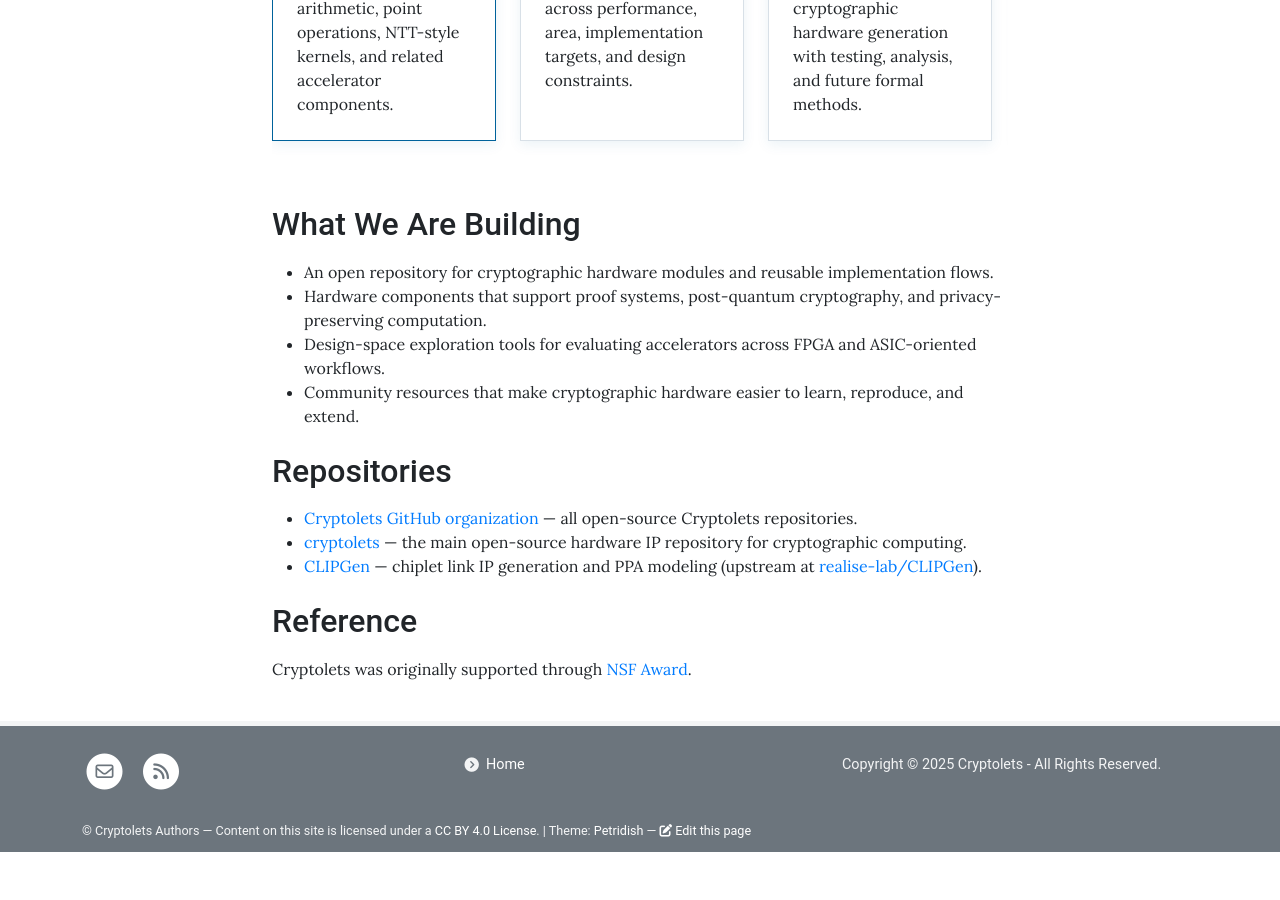
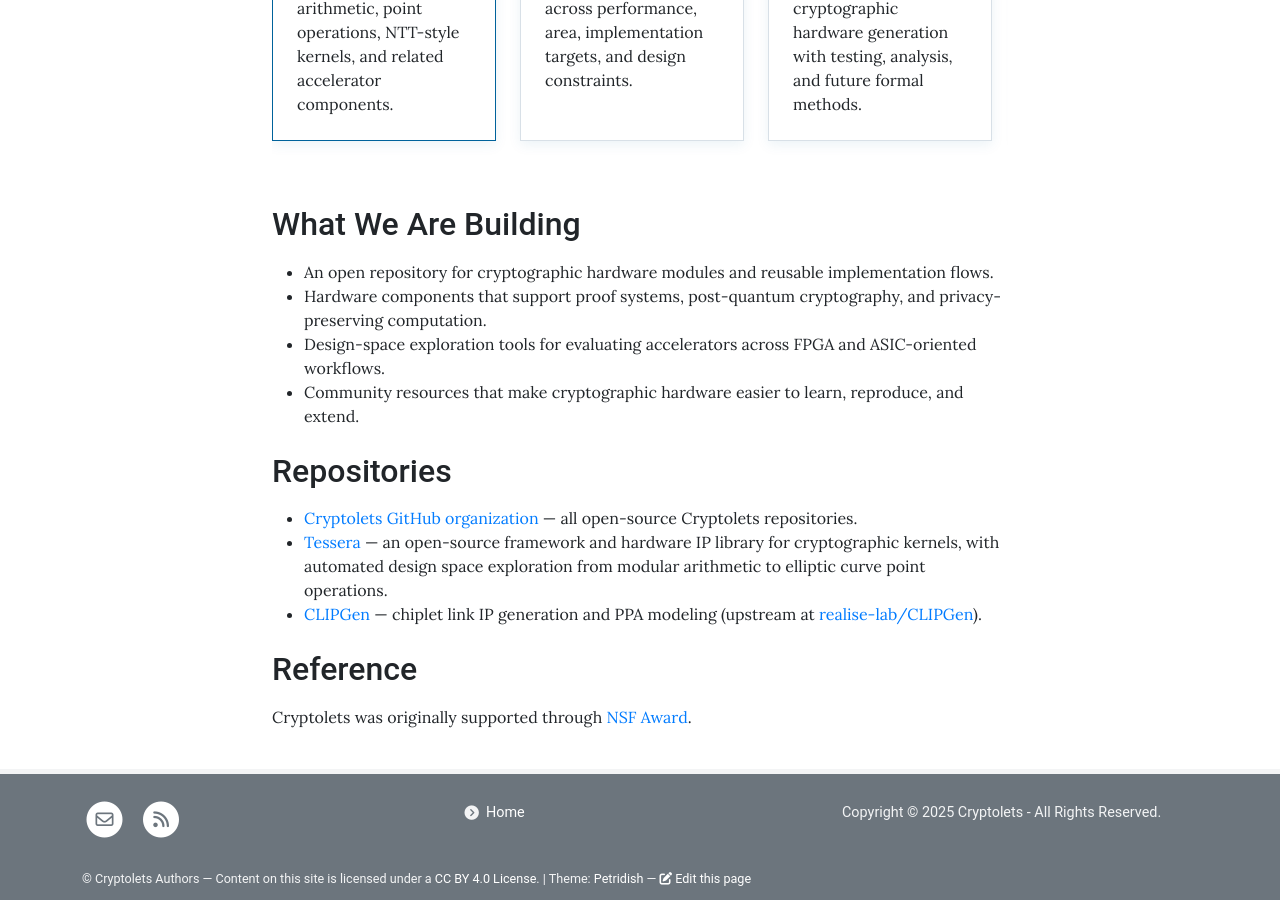
Before and after one commit to cryptolets/cryptolets.github.io, a Jekyll site: the page built from pages/home.md, in a window 1280 px wide and 900 px high, scrolled down 1452 px. Built offline with Jekyll 4.4.1, drawn with Linux system fonts in a browser that asks for light colours; before the commit the page ends 2304 px from its top, so only the background shows below that.

Commit message:
update name

```diff
--- a/pages/home.md
+++ b/pages/home.md
@@ -122,8 +122,8 @@
       &mdash; all open-source Cryptolets repositories.
     </li>
     <li>
-      <a href="https://github.com/cryptolets/cryptolets" target="_blank" rel="noopener">cryptolets</a>
-      &mdash; the main open-source hardware IP repository for cryptographic computing.
+      <a href="https://github.com/cryptolets/cryptolets/tree/tessera" target="_blank" rel="noopener">Tessera</a>
+      &mdash; an open-source framework and hardware IP library for cryptographic kernels, with automated design space exploration from modular arithmetic to elliptic curve point operations.
     </li>
     <li>
       <a href="https://github.com/cryptolets/CLIPGen" target="_blank" rel="noopener">CLIPGen</a>
```
